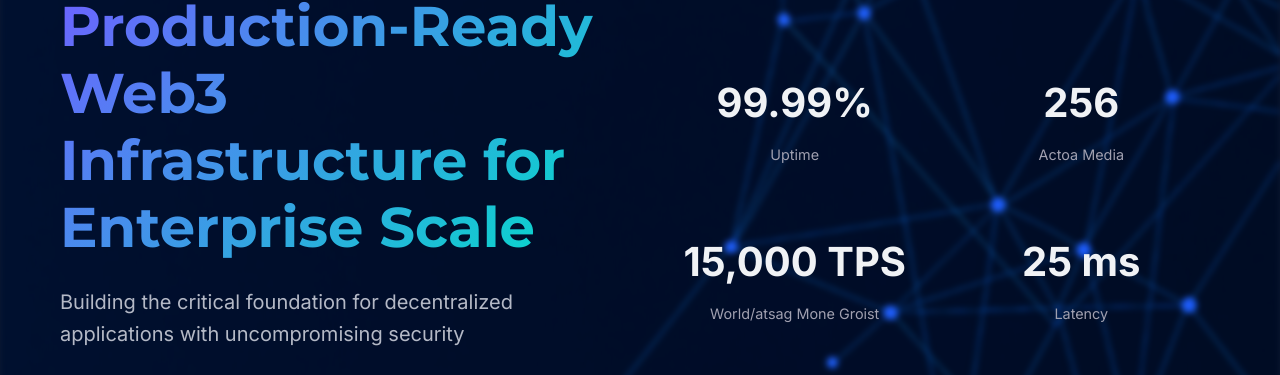
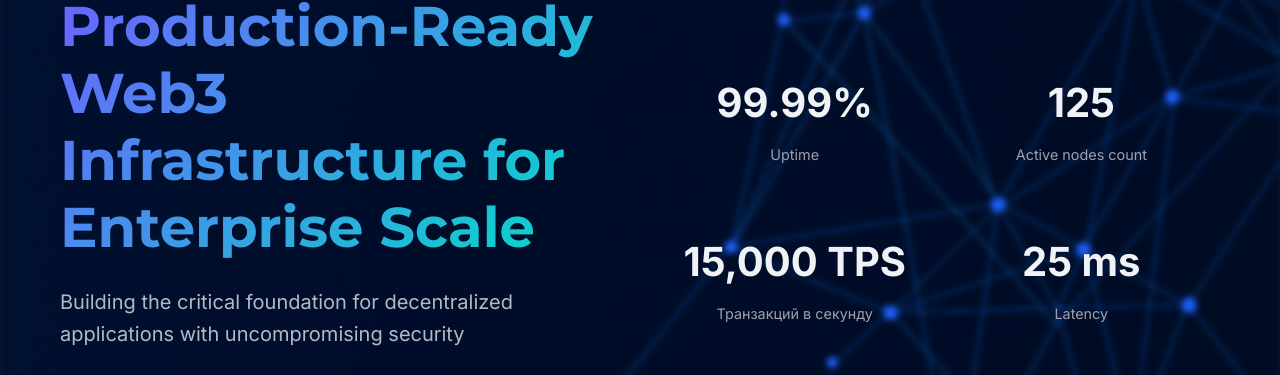
Before and after one commit to hashfoundry/site, a React (Create React App) app in the folder hashfoundry-react/: page / in a window 1280 px wide. Shown: the part 138-513 px from the top of the page. Built offline with nearby package versions, Linux system fonts and the light colour scheme.

Commit message:
fix metrics

```diff
--- a/hashfoundry-react/src/components/sections/HeroSection.js
+++ b/hashfoundry-react/src/components/sections/HeroSection.js
@@ -202,12 +202,12 @@ const HeroSection = () => {
                 <MetricLabel>{translate('Uptime', 'Время работы')}</MetricLabel>
               </MetricItem>
               <MetricItem>
-                <MetricValue>256</MetricValue>
-                <MetricLabel>{translate('Actoa Media', 'Actoa Media')}</MetricLabel>
+                <MetricValue>125</MetricValue>
+                <MetricLabel>{translate('Active nodes count', 'Количество активных нод')}</MetricLabel>
               </MetricItem>
               <MetricItem>
                 <MetricValue>15,000 TPS</MetricValue>
-                <MetricLabel>{translate('World/atsag Mone Groist', 'World/atsag Mone Groist')}</MetricLabel>
+                <MetricLabel>{translate('Транзакций в секунду', 'Транзакций в секунду')}</MetricLabel>
               </MetricItem>
               <MetricItem>
                 <MetricValue>25 ms</MetricValue>
```
